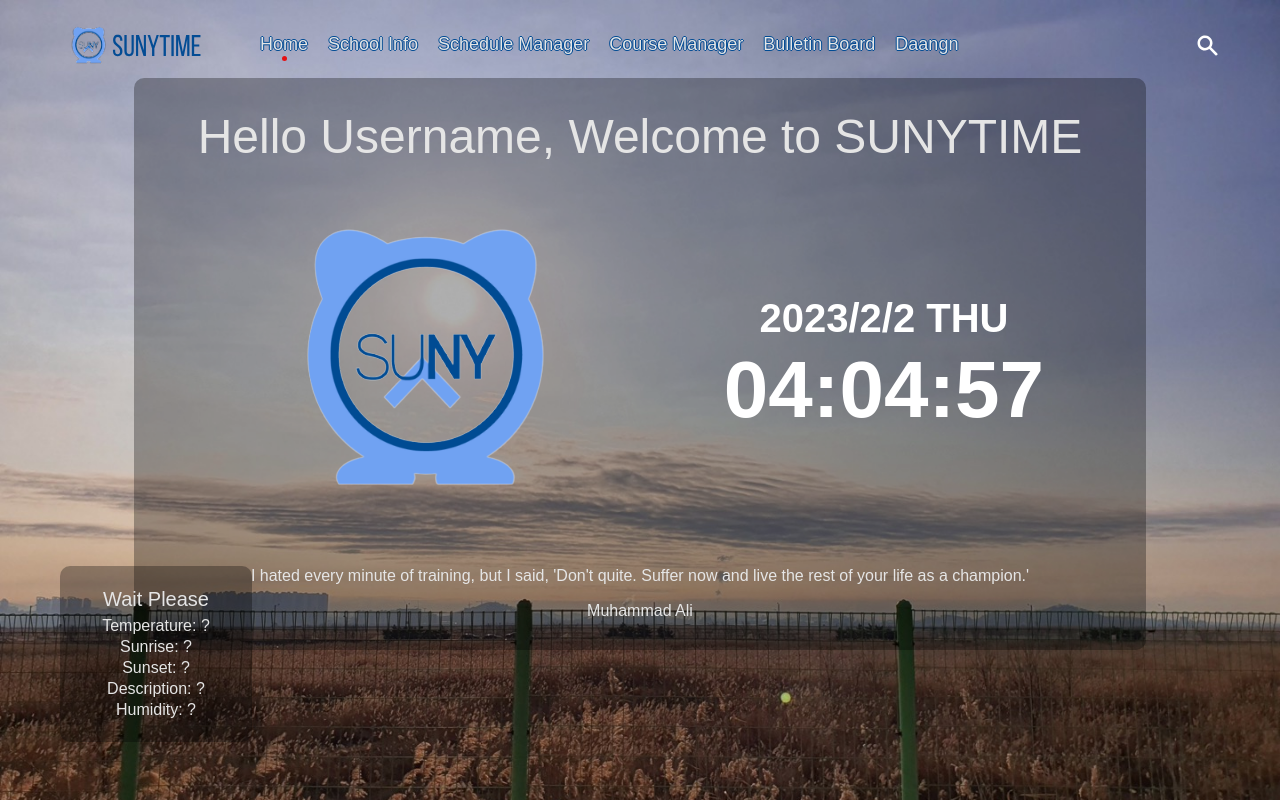
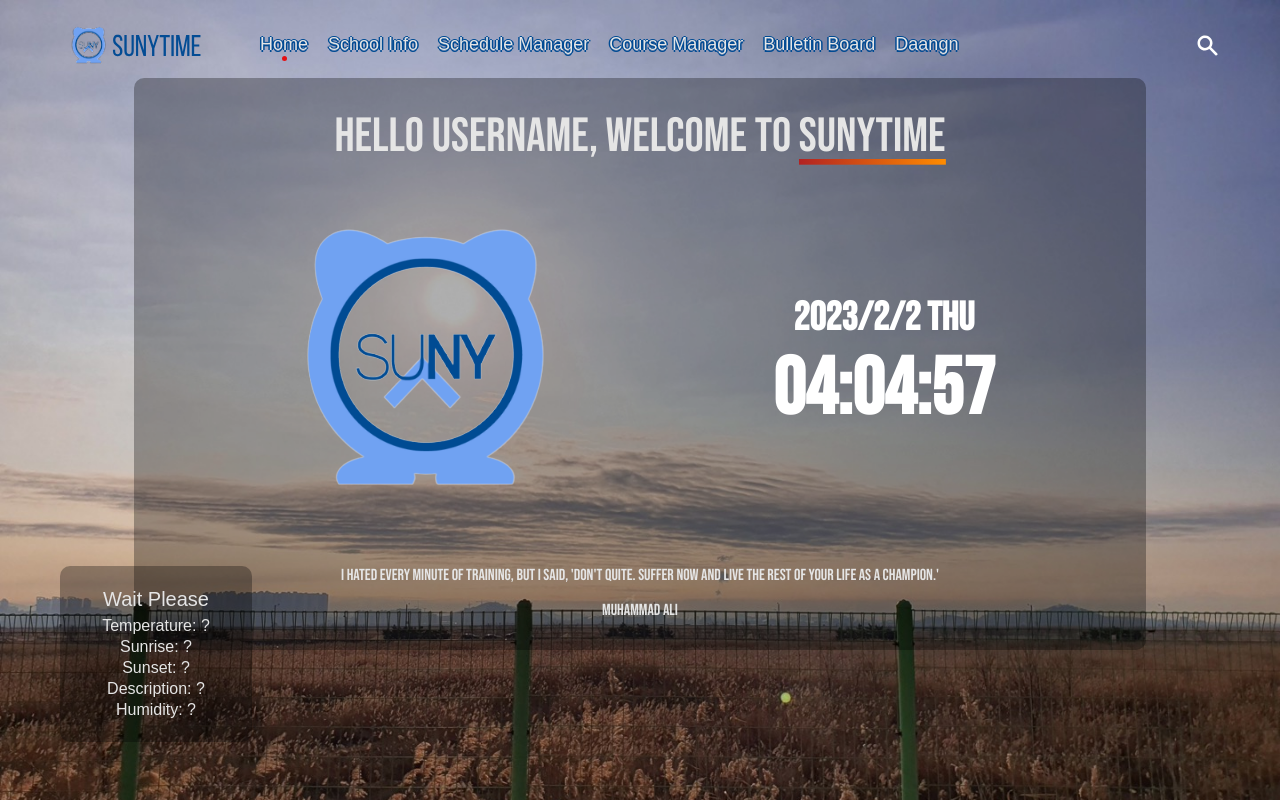
Before and after one commit to LDYWINNER/SUNY-TIME-FRONT, a React (Create React App) app: page / in a window 1280 px wide. Built offline with nearby package versions, Linux system fonts and the light colour scheme; no server answers.

Commit message:
UPDATE - font style chosen + greeting style

```diff
--- a/public/index.html
+++ b/public/index.html
@@ -3,6 +3,9 @@
   <head>
     <meta charset="utf-8" />
     <link rel="icon" href="%PUBLIC_URL%/final.svg" />
+    <link rel="preconnect" href="https://fonts.googleapis.com">
+    <link rel="preconnect" href="https://fonts.gstatic.com" crossorigin>
+    <link href="https://fonts.googleapis.com/css2?family=Bebas+Neue&display=swap" rel="stylesheet">
     <meta name="viewport" content="width=device-width, initial-scale=1" />
     <meta name="theme-color" content="#000000" />
     <meta
--- a/src/Components/Header.tsx
+++ b/src/Components/Header.tsx
@@ -13,10 +13,10 @@
   top: 0;
   font-size: 18px;
   font-weight: 400;
-  text-shadow: -1px 0 ${(props) => props.theme.main.blue},
-    0 1px ${(props) => props.theme.main.blue},
-    1px 0 ${(props) => props.theme.main.blue},
-    0 -1px ${(props) => props.theme.main.blue};
+  text-shadow: -1.5px 0 ${(props) => props.theme.main.blue},
+    0 1.5px ${(props) => props.theme.main.blue},
+    1.5px 0 ${(props) => props.theme.main.blue},
+    0 -1.5px ${(props) => props.theme.main.blue};
   padding: 20px 60px;
   color: white;
 `;
--- a/src/Routes/Home.tsx
+++ b/src/Routes/Home.tsx
@@ -21,6 +21,7 @@
 `;
 
 const Main = styled.div`
+  font-family: "Bebas Neue", cursive;
   display: flex;
   flex-direction: column;
   justify-content: center;
@@ -36,6 +37,14 @@
 const Welcome = styled.h1`
   font-size: 6vh;
   font-weight: 500;
+`;
+
+const Title = styled.span`
+  display: inline;
+  background-image: linear-gradient(to right, firebrick, darkorange);
+  background-size: 100% 10%;
+  background-repeat: no-repeat;
+  background-position: center bottom;
 `;
 
 const LogoDate = styled.div`
@@ -71,7 +80,9 @@
     <Wrapper bgImage={bgImage}>
       <Main>
         <Greeting>
-          <Welcome>Hello Username, Welcome to SUNYTIME</Welcome>
+          <Welcome>
+            Hello Username, Welcome to <Title>SUNYTIME</Title>
+          </Welcome>
         </Greeting>
         <LogoDate>
           <Img src={logo}></Img>
```
